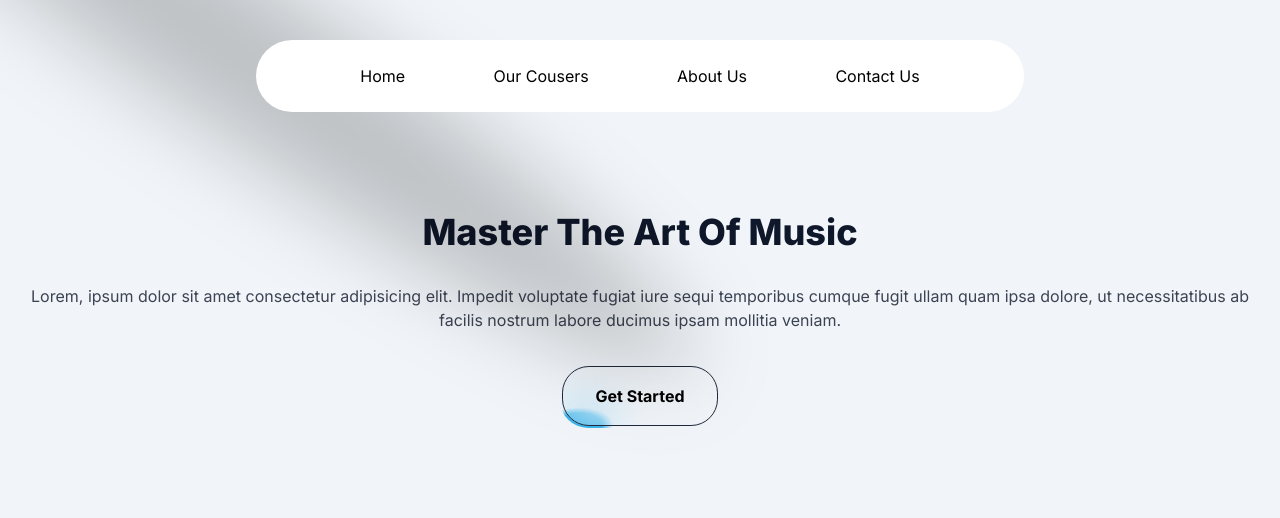
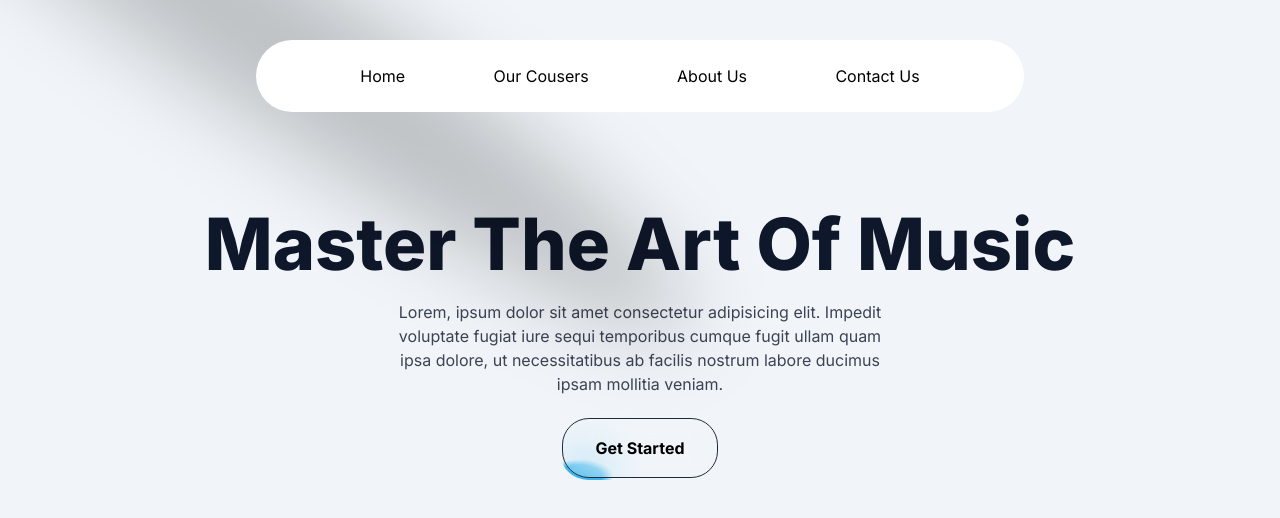
Before and after one commit to bro-maanii/Music-Academy, a Next.js app: page / in a window 1280 px wide. Shown: the top 518 px of the page. Built offline with nearby package versions, Linux system fonts and the light colour scheme.

Commit message:
heroSection complete

```diff
--- a/app/page.tsx
+++ b/app/page.tsx
@@ -3,8 +3,7 @@ import HeroSection from "@/components/HeroSection";
 
 export default function Home() {
   return (
-    <main className="min-h-screen antialiased px-2">
-
+    <main className="min-h-screen antialiased ">
       <HeroSection />
     </main>
   );
--- a/components/HeroSection.tsx
+++ b/components/HeroSection.tsx
@@ -4,13 +4,14 @@ import { Button } from "./ui/moving-border";
 
 function HeroSection() {
   return (
-    <div className="h-[40rem] flex flex-col justify-center text-center  items-center gap-3 ">
+    <div className="h-[36rem] relative overflow-hidden flex flex-col justify-center text-center  items-center gap-3 ">
         <Spotlight
-        className="-top-5 left-0 md:left-60 md:-top-20"
+        className="-top-5 sm:-top-50 left-0 md:left-60 md:-top-20"
         fill="black"
       />
-      <h1 className="text-4xl font-extrabold text-center">Master The Art Of Music</h1>
-      <p className=" text-center py-5 opacity-80 ">
+      <div className="relative top-14">
+        <h1 className="text-5xl md:text-7xl font-extrabold text-center">Master The Art Of Music</h1>
+        <p className=" text-center py-5 opacity-80 max-w-lg mx-auto ">
           Lorem, ipsum dolor sit amet consectetur adipisicing elit. Impedit
           voluptate fugiat iure sequi temporibus cumque fugit ullam quam ipsa
           dolore, ut necessitatibus ab facilis nostrum labore ducimus ipsam
@@ -21,6 +22,9 @@ function HeroSection() {
         className="bg-slate-900text-white border-slate-800"
       >Get Started</Button>
       </div>
+
+
+    </div>
   );
 }
 
```
Lines whose indentation alone changed are shown as unchanged.
